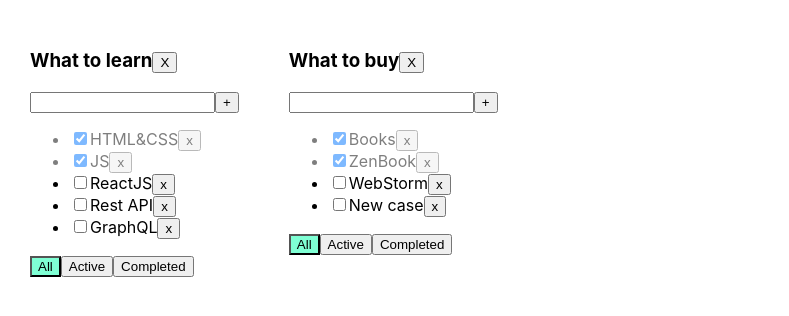
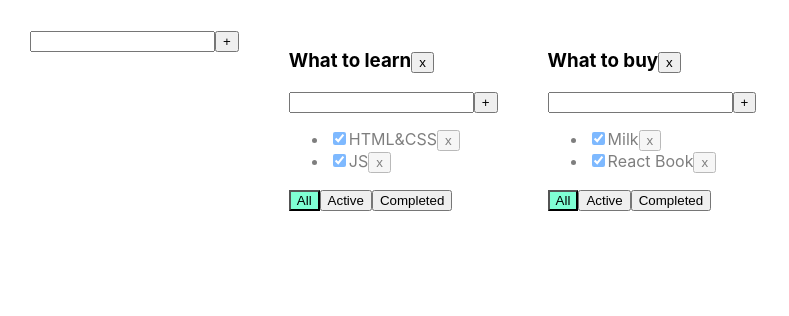
Before and after one commit to phoenix2307/TODO, a React (Create React App) app: page / in a window 1280 px wide. Shown: the top 316 px of the page, without its empty margins (0-789 px from the left). Built offline with nearby package versions, Linux system fonts and the light colour scheme.

Commit message:
todolist-6

```diff
--- /dev/null
+++ b/src/AddItem.tsx
@@ -0,0 +1,41 @@
+import React, {ChangeEvent, KeyboardEvent, useState} from 'react';
+
+type PropsType = {
+    callback: (title: string) => void
+}
+export const AddItem = (props: PropsType) => {
+    let [title, setTitle] = useState("")
+    let [error, setError] = useState<string | null>(null)
+
+    const addItem = () => {
+        let newTitle = title.trim();
+        if (newTitle !== "") {
+            props.callback(newTitle);
+            setTitle("");
+        } else {
+            setError("Title is required");
+        }
+    }
+
+    const onChangeHandler = (e: ChangeEvent<HTMLInputElement>) => {
+        setTitle(e.currentTarget.value)
+    }
+    const onKeyPressHandler = (e: KeyboardEvent<HTMLInputElement>) => {
+        setError(null);
+        if (e.charCode === 13) {
+            addItem();
+        }
+    }
+
+    return (
+        <div>
+            <input value={title}
+                   onChange={onChangeHandler}
+                   onKeyPress={onKeyPressHandler}
+                   className={error ? "error" : ""}
+            />
+            <button onClick={addItem}>+</button>
+            {error && <div className="error-message">{error}</div>}
+        </div>
+    );
+};
--- a/src/App.tsx
+++ b/src/App.tsx
@@ -1,96 +1,130 @@
 import React, {useState} from 'react';
 import './App.css';
-import {Todolist} from './Todolist';
+import {TaskType, Todolist} from './Todolist';
 import {v1} from 'uuid';
+import {AddItem} from "./AddItem";
 
 export type FilterValuesType = "all" | "active" | "completed";
-
-export type TodoListType = {
+type TodolistType = {
     id: string
     title: string
     filter: FilterValuesType
 }
+type TasksStateType = {
+    [key: string]: Array<TaskType>
+}
 
 function App() {
-    let todolistID1 = v1()
-    let todolistID2 = v1()
-    let [todolists, setTodoLists] = useState<Array<TodoListType>>([
-            {id: todolistID1, title: 'What to learn', filter: 'all'},
-            {id: todolistID2, title: 'What to buy', filter: 'all'}
+
+    let todolistId1 = v1();
+    let todolistId2 = v1();
+
+    let [todolists, setTodolists] = useState<Array<TodolistType>>([
+        {id: todolistId1, title: "What to learn", filter: "all"},
+        {id: todolistId2, title: "What to buy", filter: "all"}
+    ])
+    let [tasks, setTasks] = useState<TasksStateType>({
+        [todolistId1]: [
+            {id: v1(), title: "HTML&CSS", isDone: true},
+            {id: v1(), title: "JS", isDone: true}
+        ],
+        [todolistId2]: [
+            {id: v1(), title: "Milk", isDone: true},
+            {id: v1(), title: "React Book", isDone: true}
         ]
-    )
-    // let [filter, setFilter] = useState<FilterValuesType>("all");
-    let [tasks, setTasks] = useState({
-        [todolistID1]: [
-            {id: v1(), title: "HTML&CSS", isDone: true},
-            {id: v1(), title: "JS", isDone: true},
-            {id: v1(), title: "ReactJS", isDone: false},
-            {id: v1(), title: "Rest API", isDone: false},
-            {id: v1(), title: "GraphQL", isDone: false},
-        ],
-        [todolistID2]: [
-            {id: v1(), title: "Books", isDone: true},
-            {id: v1(), title: "ZenBook", isDone: true},
-            {id: v1(), title: "WebStorm", isDone: false},
-            {id: v1(), title: "New case", isDone: false},
-        ]
-    })
+    });
 
+    function removeTask(id: string, todolistId: string) {
+        //достанем нужный массив по todolistId:
+        let todolistTasks = tasks[todolistId];
+        // перезапишем в этом объекте массив для нужного тудулиста отфилтрованным массивом:
+        tasks[todolistId] = todolistTasks.filter(t => t.id !== id);
+        // засетаем в стейт копию объекта, чтобы React отреагировал перерисовкой
+        setTasks({...tasks});
+    }
+    function addTask(title: string, todolistId: string) {
+        let task = {id: v1(), title: title, isDone: false};
+        //достанем нужный массив по todolistId:
+        let todolistTasks = tasks[todolistId];
+        // перезапишем в этом объекте массив для нужного тудулиста копией, добавив в начало новую таску:
+        tasks[todolistId] = [task, ...todolistTasks];
+        // засетаем в стейт копию объекта, чтобы React отреагировал перерисовкой
+        setTasks({...tasks});
+    }
+    function changeStatus(id: string, isDone: boolean, todolistId: string) {
+        //достанем нужный массив по todolistId:
+        let todolistTasks = tasks[todolistId];
+        // найдём нужную таску:
+        let task = todolistTasks.find(t => t.id === id);
+        //изменим таску, если она нашлась
+        if (task) {
+            task.isDone = isDone;
+            // засетаем в стейт копию объекта, чтобы React отреагировал перерисовкой
+            setTasks({...tasks});
+        }
+    }
+    function changeFilter(value: FilterValuesType, todolistId: string) {
+        let todolist = todolists.find(tl => tl.id === todolistId);
+        if (todolist) {
+            todolist.filter = value;
+            setTodolists([...todolists])
+        }
+    }
+    function removeTodolist(id: string) {
+        // засунем в стейт список тудулистов, id которых не равны тому, который нужно выкинуть
+        setTodolists(todolists.filter(tl => tl.id !== id));
+        // удалим таски для этого тудулиста из второго стейта, где мы храним отдельно таски
+        delete tasks[id]; // удаляем св-во из объекта... значением которого являлся массив тасок
+        // засетаем в стейт копию объекта, чтобы React отреагировал перерисовкой
+        setTasks({...tasks});
+    }
+    const addTodoList = (title: string) => {
+        let newID = v1()
+        let newTodoList: TodolistType = {id: newID, title: title, filter: "all"}
+        setTodolists([newTodoList, ...todolists])
+        setTasks({...tasks , [newID]: []})
+    }
+    const updateTask = (todolistId: string, id: string, title: string) => {
+        setTasks({...tasks, [todolistId]: tasks[todolistId].map(m=>m.id === id ? {...m, title} : m)})
+    }
+    const updateTodolist = (todolistId: string, title: string) => {
+        setTodolists(todolists.map(m=> m.id === todolistId ? {...m, title} : m))
+    }
 
-    function removeTask(todoListID: string, id: string) {
-        setTasks({...tasks, [todoListID]: tasks[todoListID].filter(f=> f.id !== id)})
-        // let filteredTasks = tasks.filter(t => t.id != id);
-        // setTasks(filteredTasks);
-    }
-    function addTask(todoListID: string, title: string) {
-        let newTask = {id: v1(), title: title, isDone: false}
-        setTasks({...tasks, [todoListID]: [newTask, ...tasks[todoListID]]})
-        // let task = {id: v1(), title: title, isDone: false};
-        // let newTasks = [task, ...tasks];
-        // setTasks(newTasks);
-    }
-    function changeStatus(todoListID: string, taskId: string, isDone: boolean) {
-        setTasks({...tasks, [todoListID]: tasks[todoListID].map(t=> t.id === taskId ? {...t, isDone} : t)})
-
-        // let task = tasks.find(t => t.id === taskId);
-        // if (task) {
-        //     task.isDone = isDone;
-        // }
-        // setTasks([...tasks]);
-    }
-    function changeFilter(todoListID: string, value: FilterValuesType) {
-        setTodoLists(todolists.map(m => m.id === todoListID ? {...m, filter: value} : m))
-        // setFilter(value);
-    }
-    function removeTodoList(todolistID: string) {
-        setTodoLists(todolists.filter(t=> t.id !== todolistID))
-    }
 
     return (
         <div className="App">
-            {todolists.map(t => {
-                let tasksForTodolist = tasks[t.id];
-                if (t.filter === "active") {
-                    tasksForTodolist = tasks[t.id].filter(t => !t.isDone);
-                }
-                if (t.filter === "completed") {
-                    tasksForTodolist = tasks[t.id].filter(t => t.isDone);
-                }
-                return (
-                    <Todolist
-                        key={t.id}
-                        todoListID={t.id}
-                        title={t.title}
+            <AddItem
+                callback={addTodoList}/>
+            {
+                todolists.map(tl => {
+                    let allTodolistTasks = tasks[tl.id];
+                    let tasksForTodolist = allTodolistTasks;
+
+                    if (tl.filter === "active") {
+                        tasksForTodolist = allTodolistTasks.filter(t => !t.isDone);
+                    }
+                    if (tl.filter === "completed") {
+                        tasksForTodolist = allTodolistTasks.filter(t => t.isDone);
+                    }
+
+                    return <Todolist
+                        key={tl.id}
+                        id={tl.id}
+                        title={tl.title}
                         tasks={tasksForTodolist}
                         removeTask={removeTask}
                         changeFilter={changeFilter}
                         addTask={addTask}
                         changeTaskStatus={changeStatus}
-                        onClickHandler={removeTodoList}
-                        filter={t.filter}
+                        filter={tl.filter}
+                        removeTodolist={removeTodolist}
+                        updateTask={updateTask}
+                        updateTodolist={updateTodolist}
                     />
-                )
-            })}
+                })
+            }
+
         </div>
     );
 }
--- /dev/null
+++ b/src/EditableSpan.tsx
@@ -0,0 +1,28 @@
+import React, {ChangeEvent, useState} from 'react';
+
+type PropsType = {
+    title: string
+    callback: (title: string) => void
+}
+
+export const EditableSpan = (props: PropsType) => {
+    const [edit, setEdit] = useState(false)
+    const [title, setTitle] = useState(props.title)
+    const onDoubleClickHandler = () => {
+        setEdit(true)
+    }
+    const onBlurHandler = () => {
+        setEdit(false)
+        props.callback(title)
+    }
+
+    const onChangeHandler = (e: ChangeEvent<HTMLInputElement>) => {
+        setTitle(e.currentTarget.value)
+    }
+
+    return (
+        edit
+            ? <input value={title} autoFocus onBlur={onBlurHandler} onChange={onChangeHandler}/>
+            : <span onDoubleClick={onDoubleClickHandler}>{props.title}</span>
+    );
+};
--- a/src/TodoList.tsx
+++ b/src/TodoList.tsx
@@ -1,83 +1,97 @@
-import React, {ChangeEvent, KeyboardEvent, useState} from 'react';
+import React, {ChangeEvent} from 'react';
 import {FilterValuesType} from './App';
+import {AddItem} from "./AddItem";
+import {EditableSpan} from "./EditableSpan";
 
-type TaskType = {
+export type TaskType = {
     id: string
     title: string
     isDone: boolean
 }
 
 type PropsType = {
-    todoListID: string
+    id: string
     title: string
     tasks: Array<TaskType>
-    removeTask: (todolist: string, taskId: string) => void
-    changeFilter: (todoListID: string, value: FilterValuesType) => void
-    addTask: (todoListID: string, title: string) => void
-    changeTaskStatus: (todoListID: string, taskId: string, isDone: boolean) => void
-    onClickHandler: (todoListID: string) => void
+    removeTask: (taskId: string, todolistId: string) => void
+    changeFilter: (value: FilterValuesType, todolistId: string) => void
+    addTask: (title: string, todolistId: string) => void
+    changeTaskStatus: (id: string, isDone: boolean, todolistId: string) => void
+    removeTodolist: (id: string) => void
     filter: FilterValuesType
+    updateTask: (todolistId: string, id: string, title: string) => void
+    updateTodolist: (todolistId: string, title: string) => void
+
 }
 
 export function Todolist(props: PropsType) {
+    // let [title, setTitle] = useState("")
+    // let [error, setError] = useState<string | null>(null)
 
-    let [title, setTitle] = useState("")
-    let [error, setError] = useState<string | null>(null)
-
-    const addTask = () => {
-        if (title.trim() !== "") {
-            props.addTask(props.todoListID, title.trim());
+    /*    const addTask = () => {
+            let newTitle = title.trim();
+            if (newTitle !== "") {
+                props.addTask(newTitle, props.id);
                 setTitle("");
             } else {
                 setError("Title is required");
             }
-    }
+        }*/
 
-    const onChangeHandler = (e: ChangeEvent<HTMLInputElement>) => {
+    /*    const onChangeHandler = (e: ChangeEvent<HTMLInputElement>) => {
             setTitle(e.currentTarget.value)
-    }
+        }*/
 
-    const onKeyPressHandler = (e: KeyboardEvent<HTMLInputElement>) => {
+    /*    const onKeyPressHandler = (e: KeyboardEvent<HTMLInputElement>) => {
             setError(null);
             if (e.charCode === 13) {
                 addTask();
             }
+        }*/
+
+    const removeTodolist = () => props.removeTodolist(props.id)
+    const onAllClickHandler = () => props.changeFilter("all", props.id)
+    const onActiveClickHandler = () => props.changeFilter("active", props.id)
+    const onCompletedClickHandler = () => props.changeFilter("completed", props.id)
+    const callbackHandler = (title: string) => {
+        props.addTask(title, props.id)
     }
-
-    const onAllClickHandler = () => props.changeFilter(props.todoListID, "all");
-    const onActiveClickHandler = () => props.changeFilter(props.todoListID, "active");
-    const onCompletedClickHandler = () => props.changeFilter(props.todoListID, "completed");
-    const onClickHandler = () => {
-        props.onClickHandler(props.todoListID)
+    const onClickHandler = (taskId: string) => {
+        props.removeTask(taskId, props.id)
+    }
+    const onChangeHandler = (e: ChangeEvent<HTMLInputElement>, taskId: string) => {
+        let newIsDoneValue = e.currentTarget.checked;
+        props.changeTaskStatus(taskId, newIsDoneValue, props.id);
+    }
+    const callbackHandlerForUpdateTask = (id:string, title: string) => {
+        props.updateTask(props.id, id, title)
     }
 
     return <div>
-        <h3>{props.title}
-            <button onClick={onClickHandler}>X</button>
+        <h3>
+        <EditableSpan title={props.title} callback={(title)=>props.updateTodolist(props.id, title)}/>
+            <button onClick={removeTodolist}>x</button>
         </h3>
         <div>
-            <input value={title}
-                   onChange={onChangeHandler}
-                   onKeyPress={onKeyPressHandler}
-                   className={error ? "error" : ""}
-            />
-            <button onClick={addTask}>+</button>
-            {error && <div className="error-message">{error}</div>}
+            <AddItem
+                callback={callbackHandler}/>
         </div>
         <ul>
             {
                 props.tasks.map(t => {
-                    const onClickHandler = () => props.removeTask(props.todoListID, t.id)
-                    const onChangeHandler = (e: ChangeEvent<HTMLInputElement>) => {
-                        props.changeTaskStatus(props.todoListID, t.id, e.currentTarget.checked);
-                    }
 
                     return <li key={t.id} className={t.isDone ? "is-done" : ""}>
-                        <input type="checkbox"
-                               onChange={onChangeHandler}
+                        <input
+                            type="checkbox"
+                            onChange={(e) =>{
+                                onChangeHandler(e, t.id)}}
                             checked={t.isDone}/>
-                        <span>{t.title}</span>
-                        <button onClick={onClickHandler}>x</button>
+
+                        <EditableSpan
+                            title={t.title}
+                            callback={(title)=>callbackHandlerForUpdateTask(t.id, title)}
+                        />
+                        <button onClick={() => onClickHandler(t.id)}>x</button>
                     </li>
                 })
             }
```
Lines whose indentation alone changed are shown as unchanged.
